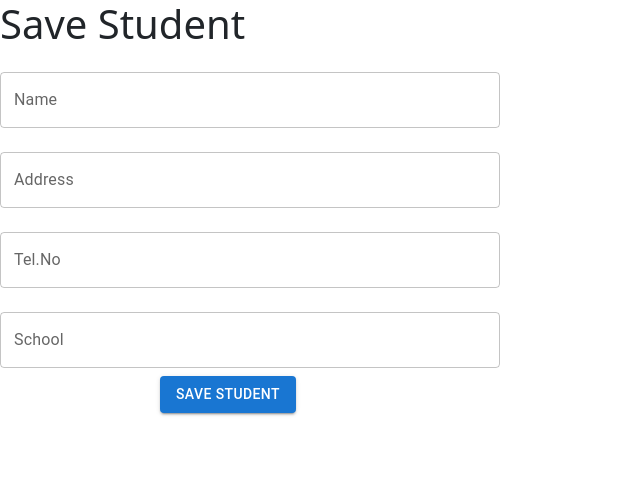
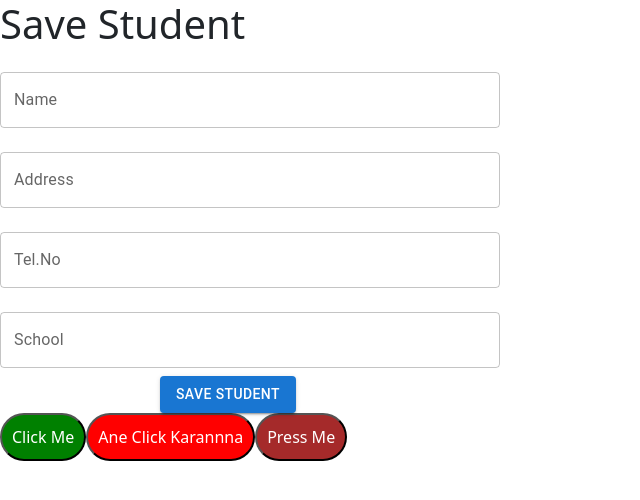
Before and after one commit to isuru012/react-imdb-clone, a React (Create React App) app: page / in a window 1280 px wide. Shown: the top 500 px of the page, without its empty margins (0-640 px from the left). Built offline with nearby package versions, Linux system fonts and the light colour scheme; the HTML template or start-up script is replaced by a standard one.

Commit message:
props done

```diff
--- /dev/null
+++ b/src/components/StarButton/StarButton.js
@@ -0,0 +1,7 @@
+import React from 'react'
+
+export default function StarButton(props) {
+    return (
+        <button style={{ color: 'white', backgroundColor: props.color, padding: 10, borderRadius: 100 }}>{props.name}</button>
+    )
+}
--- a/src/pages/home/Home.js
+++ b/src/pages/home/Home.js
@@ -3,6 +3,7 @@ import TextField from '@mui/material/TextField';
 import './Home.css';
 import { width } from "@mui/system";
 import Button from '@mui/material/Button';
+import StarButton from "../../components/StarButton/StarButton";
 
 function Home() {
 
@@ -31,6 +32,11 @@ function Home() {
                 <br></br>
                 <Button onClick={saveStudent} sx={{ marginLeft: 20 }} variant="contained">Save Student</Button>
             </div>
+
+            <StarButton name="Click Me" color="green"/>
+            <StarButton name="Ane Click Karannna" color="red"/>
+            <StarButton name="Press Me" color="brown"/>
+
         </div>
     )
 }
```
Also changed, not shown: src/components/StarButton/StarButton.css (added).
